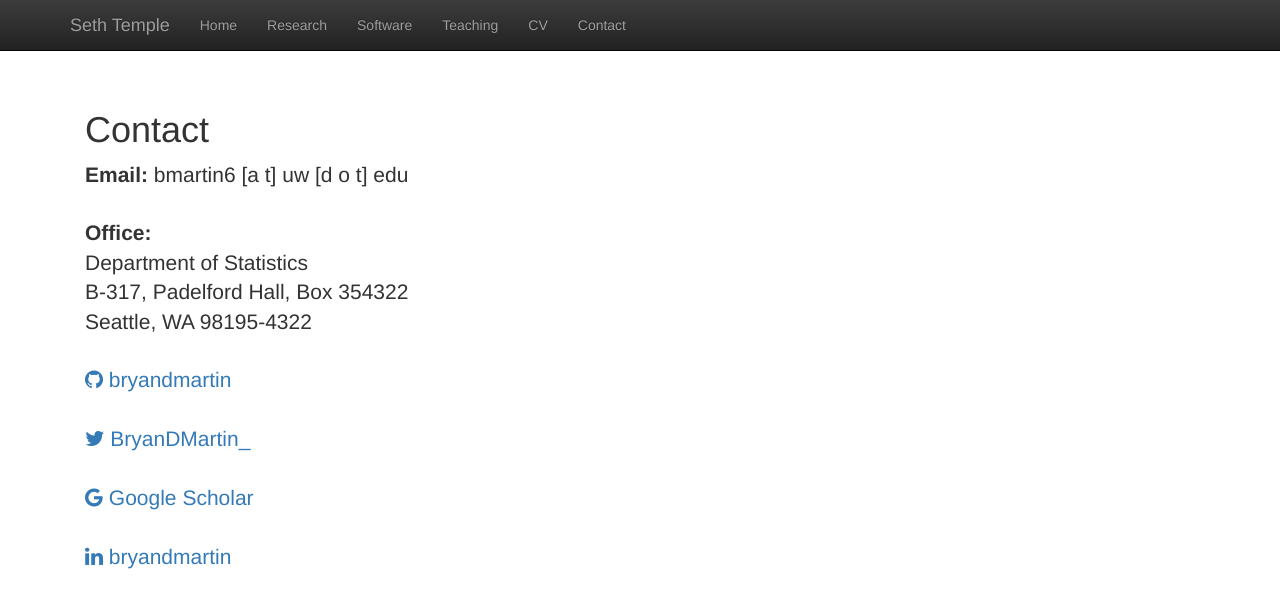
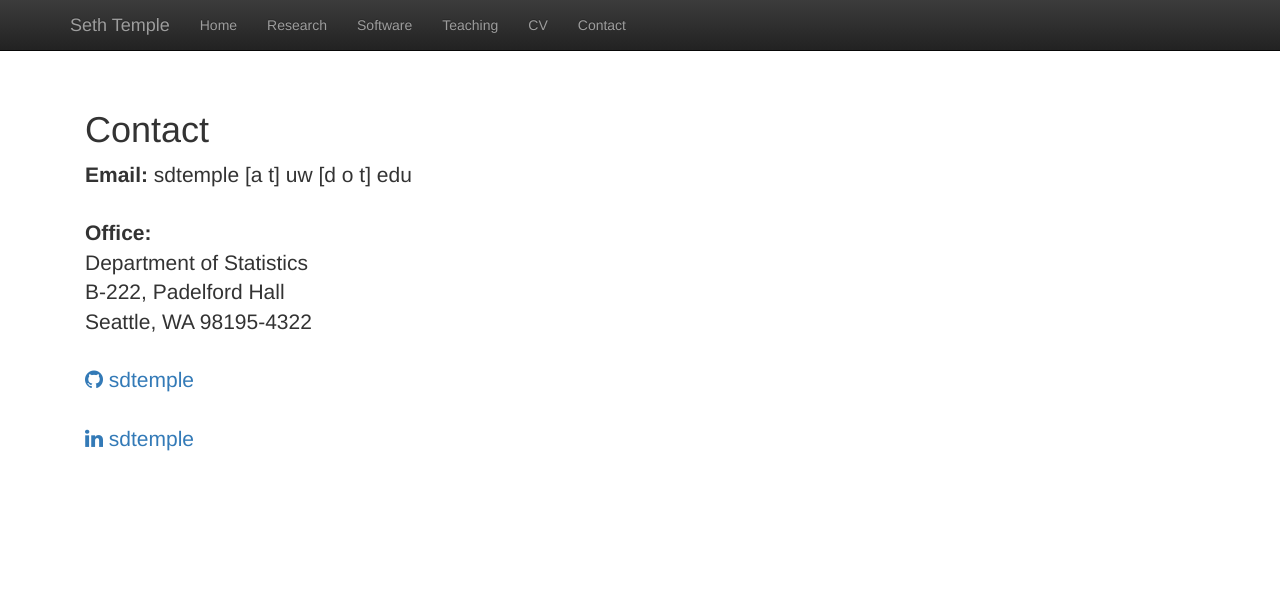
Before and after one commit to sdtemple/sdtemple.github.io, a Jekyll site: the page built from contact.html, in a window 1280 px wide. Shown: the top 608 px of the page. Built offline with Jekyll 4.4.1, drawn with Linux system fonts in a browser that asks for light colours; nearby versions of some CDN libraries; library files that are not in the unit come from our copies.

Commit message:
Update contact.html

```diff
--- a/contact.html
+++ b/contact.html
@@ -6,21 +6,17 @@ title:  'Contact'
 <h1>Contact</h1>
 
 <p class="lead">
-  <strong>Email:</strong> bmartin6 [a t] uw [d o t] edu <br/>
+  <strong>Email:</strong> sdtemple [a t] uw [d o t] edu <br/>
 
   <br/>
 
   <strong>Office:</strong> <br/>
   Department of Statistics <br/>
-  B-317, Padelford Hall, Box 354322 <br/>
+  B-222, Padelford Hall <br/>
   Seattle, WA 98195-4322 <br/>
 
   <br/>
-  <a href = "https://github.com/bryandmartin"><i class="fa fa-github" aria-hidden="true"></i> bryandmartin</a> <br/>
+  <a href = "https://github.com/sdtemple"><i class="fa fa-github" aria-hidden="true"></i> sdtemple</a> <br/>
   <br/>
-  <a href = "https://twitter.com/BryanDMartin_"><i class="fa fa-twitter" aria-hidden="true"></i> BryanDMartin_</a> <br/>
-  <br/>
-  <a href = "https://scholar.google.com/citations?user=FdKKjKUAAAAJ"><i class="fa fa-google" aria-hidden="true"></i> Google Scholar </a> <br/>
-  <br/>
-  <a href = "https://www.linkedin.com/in/bryandmartin/"><i class="fa fa-linkedin" aria-hidden="true"></i> bryandmartin</a> <br/>
+  <a href = "https://www.linkedin.com/in/sdtemple/"><i class="fa fa-linkedin" aria-hidden="true"></i> sdtemple</a> <br/>
 </p>
```
